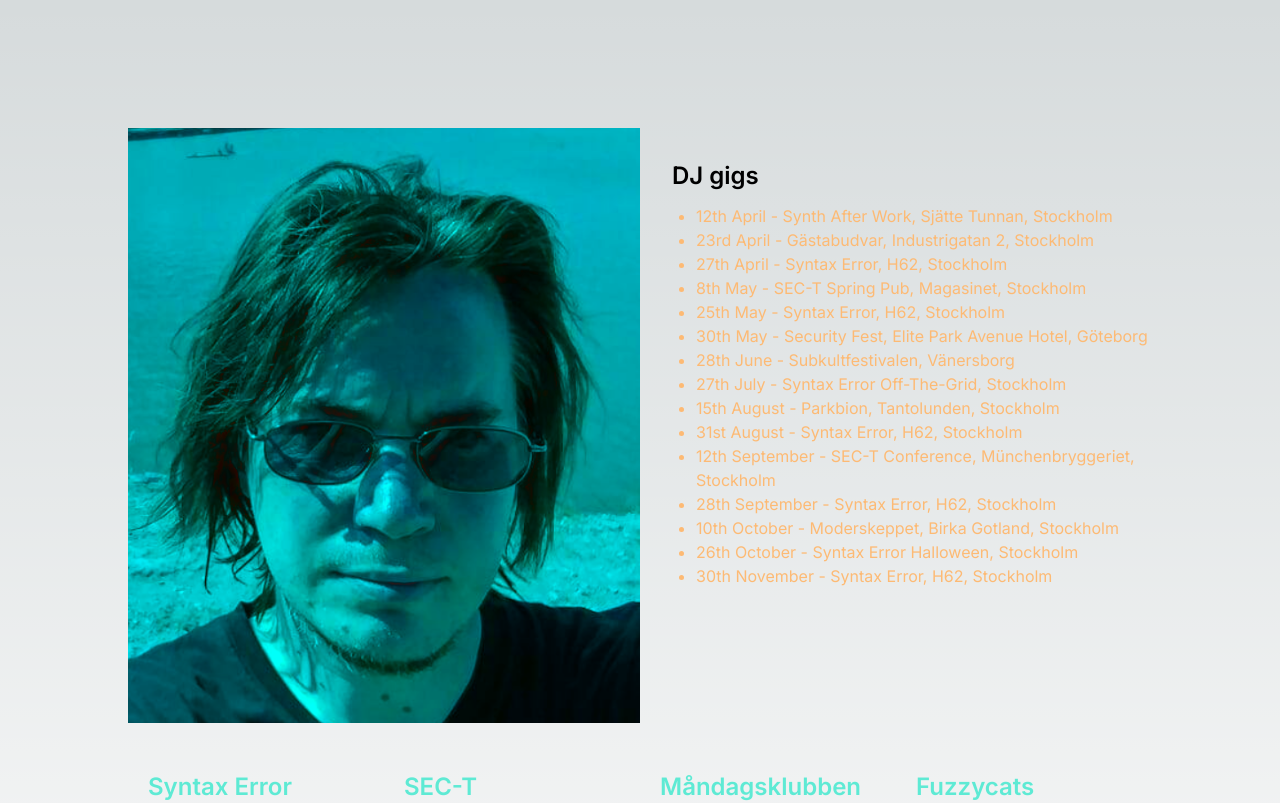
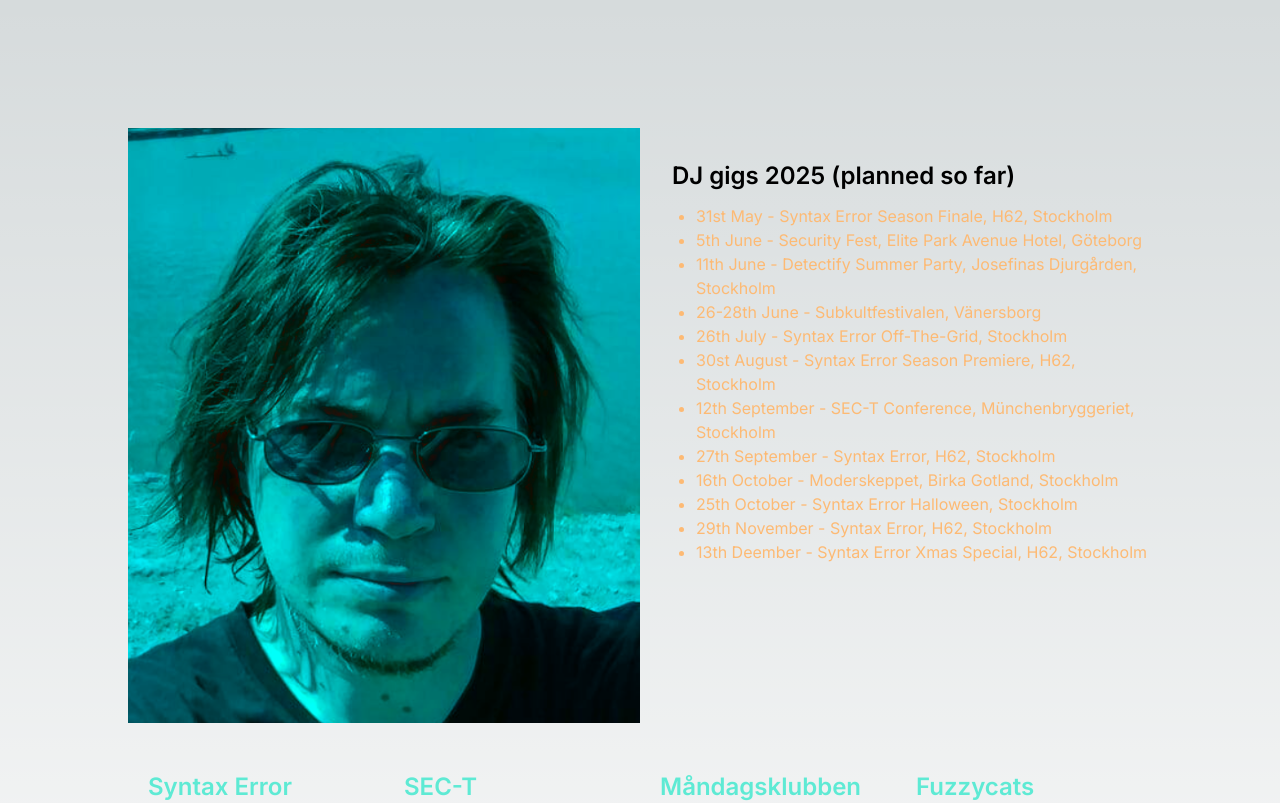
Before and after one commit to duveborn/website, a Next.js app: page / in a window 1280 px wide. Shown: the top 803 px of the page. Built offline with nearby package versions, Linux system fonts and the light colour scheme.

Commit message:
updated dj gigs

```diff
--- a/src/app/page.js
+++ b/src/app/page.js
@@ -12,23 +12,20 @@ export default function Home() {
           priority
         />
         <div>
-          <h1 className={`sm:mb-3 m-8 text-2xl font-semibold text-left`}>DJ gigs</h1>
+          <h1 className={`sm:mb-3 m-8 text-2xl font-semibold text-left`}>DJ gigs 2025 (planned so far)</h1>
           <ul className="ml-14 list-disc text-left text-orange-300">
-            <li>12th April - Synth After Work, Sjätte Tunnan, Stockholm</li>
-            <li>23rd April - Gästabudvar, Industrigatan 2, Stockholm</li>
-            <li>27th April - Syntax Error, H62, Stockholm</li>
-            <li>8th May - SEC-T Spring Pub, Magasinet, Stockholm</li>
-            <li>25th May - Syntax Error, H62, Stockholm</li>
-            <li>30th May - Security Fest, Elite Park Avenue Hotel, Göteborg</li>
-            <li>28th June - Subkultfestivalen, Vänersborg</li>
-            <li>27th July - Syntax Error Off-The-Grid, Stockholm</li>
-            <li>15th August - Parkbion, Tantolunden, Stockholm</li>
-            <li>31st August - Syntax Error, H62, Stockholm</li>
+            <li>31st May - Syntax Error Season Finale, H62, Stockholm</li>
+            <li>5th June - Security Fest, Elite Park Avenue Hotel, Göteborg</li>
+            <li>11th June - Detectify Summer Party, Josefinas Djurgården, Stockholm</li>
+            <li>26-28th June - Subkultfestivalen, Vänersborg</li>
+            <li>26th July - Syntax Error Off-The-Grid, Stockholm</li>
+            <li>30st August - Syntax Error Season Premiere, H62, Stockholm</li>
             <li>12th September - SEC-T Conference, Münchenbryggeriet, Stockholm</li>
-            <li>28th September - Syntax Error, H62, Stockholm</li>
-            <li>10th October - Moderskeppet, Birka Gotland, Stockholm</li>
-            <li>26th October - Syntax Error Halloween, Stockholm</li>
-            <li>30th November - Syntax Error, H62, Stockholm</li>
+            <li>27th September - Syntax Error, H62, Stockholm</li>
+            <li>16th October - Moderskeppet, Birka Gotland, Stockholm</li>
+            <li>25th October - Syntax Error Halloween, Stockholm</li>
+            <li>29th November - Syntax Error, H62, Stockholm</li>
+            <li>13th Deember - Syntax Error Xmas Special, H62, Stockholm</li>
           </ul>
         </div>
       </div>
```
